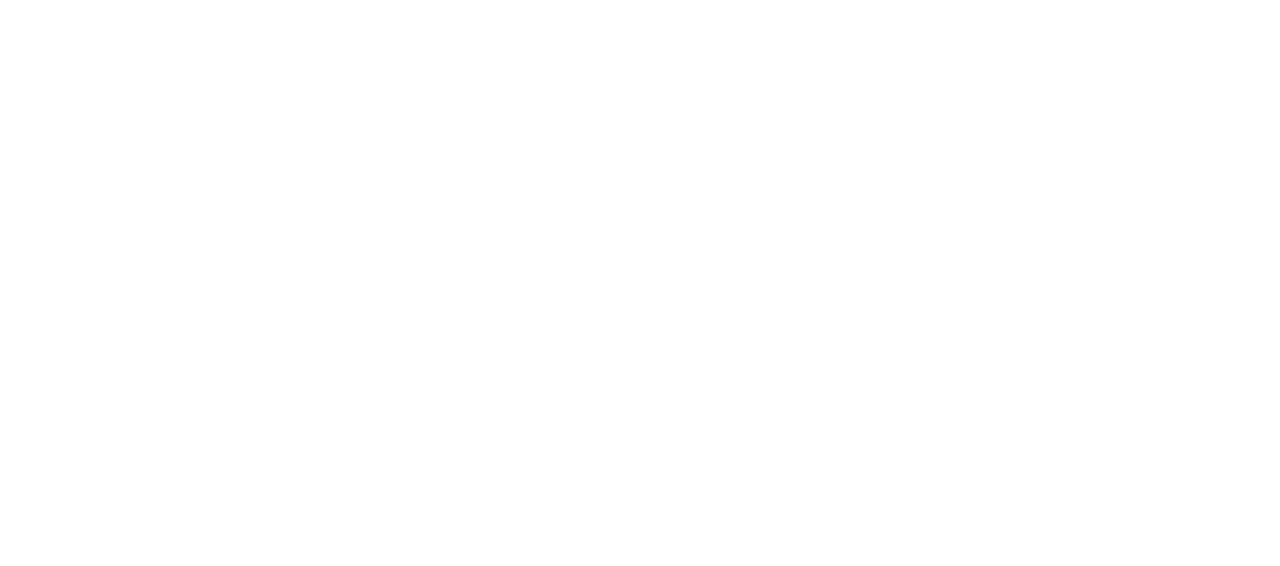
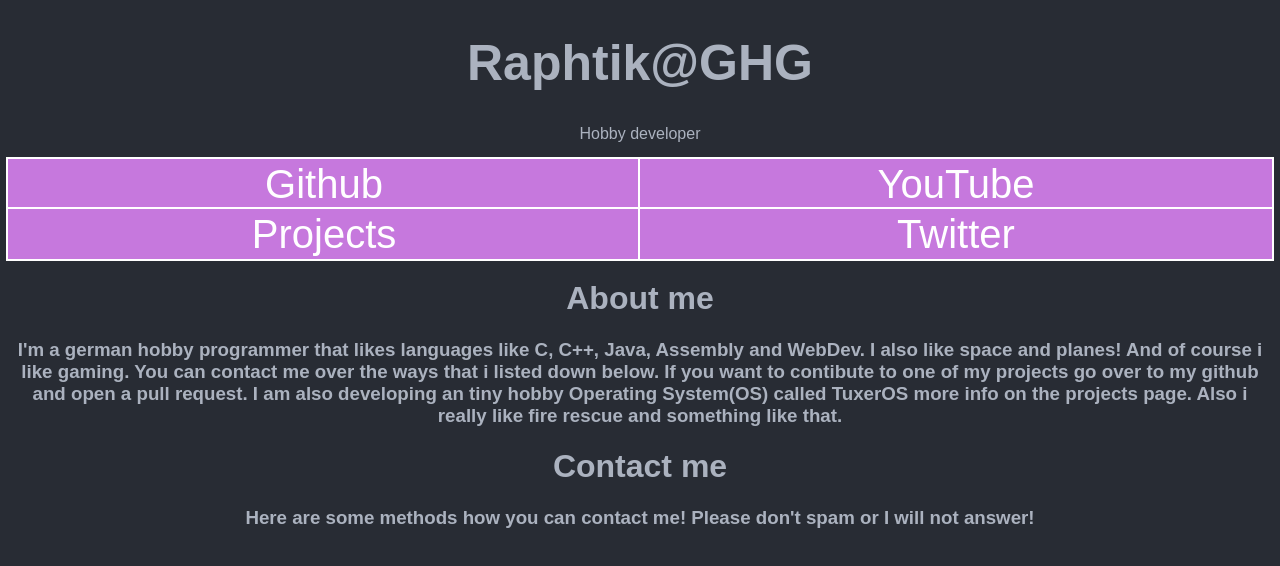
Before and after one commit to ConCrafter20/main, a plain HTML site: page index.html in a window 1280 px wide. Drawn offline with Linux system fonts and the light colour scheme.

Commit message:
added a bunch of stuff

```diff
--- a/index.html
+++ b/index.html
@@ -4,8 +4,21 @@
     <meta charset="UTF-8">
     <meta name="viewport" content="width=device-width, initial-scale=1.0">
     <title>RaphtikGHG</title>
+    <link href="style.css" rel="stylesheet">
+    <script src="index.js"></script>
 </head>
 <body>
+    <h1 class="text" id="title">Raphtik@GHG</h1>
+    <code>
+        <p class="text">Hobby developer</p>
+    </code>
+    <button onclick="openInNewTab('https://github.com/ConCrafter20')">Github</button><button onclick="openInNewTab('https://www.youtube.com/channel/UCfeoeTWbN81zQYa6-49YDeA')">YouTube</button>
+    <a href="projects/"><button>Projects</button></a><button onclick="openInNewTab('https://twitter.com/concrafter2_0')">Twitter</button>
 
+    <h1 class="text">About me</h1>
+    <h3 class="text">I'm a german hobby programmer that likes languages like C, C++, Java, Assembly and WebDev. I also like space and planes! And of course i like gaming. You can contact me over the ways that i listed down below. If you want to contibute to one of my projects go over to my github and open a pull request. I am also developing an tiny hobby Operating System(OS) called TuxerOS more info on the projects page. Also i really like fire rescue and something like that.</h5>
+
+    <h1 class="text">Contact me</h1>
+    <h3 class="text"> Here are some methods how you can contact me! Please don't spam or I will not answer!</h1>
 </body>
 </html>
--- /dev/null
+++ b/index.js
@@ -0,0 +1,3 @@
+function openInNewTab(link) {
+    window.open(link);
+}
--- /dev/null
+++ b/style.css
@@ -0,0 +1,36 @@
+@import url('https://fonts.googleapis.com/css2?family=Fira+Code:wght@300;400;500;600;700&display=swap');
+
+body {
+    background-color: #282c34;
+
+
+}
+
+#title {
+    font-size: 50px;
+}
+
+.text {
+    color: #abb2bf;
+    font-family: 'FiraCode', sans-serif;
+    text-align: center;
+}
+
+button {
+    background-color: #C678DD;
+    outline: solid;
+    outline-width: 2px;
+    border: none;
+    width: 50vw;
+    height: 50px;
+    color: #ffffff;
+    font-size: 40px;
+    margin: auto;
+    width: 50%;
+}
+
+button:hover {
+    background-color: #9259a3;
+    cursor: pointer;
+    color: #ffffff;
+}
```
Also changed, not shown: projects/index.html (added, +11 -0 lines).
